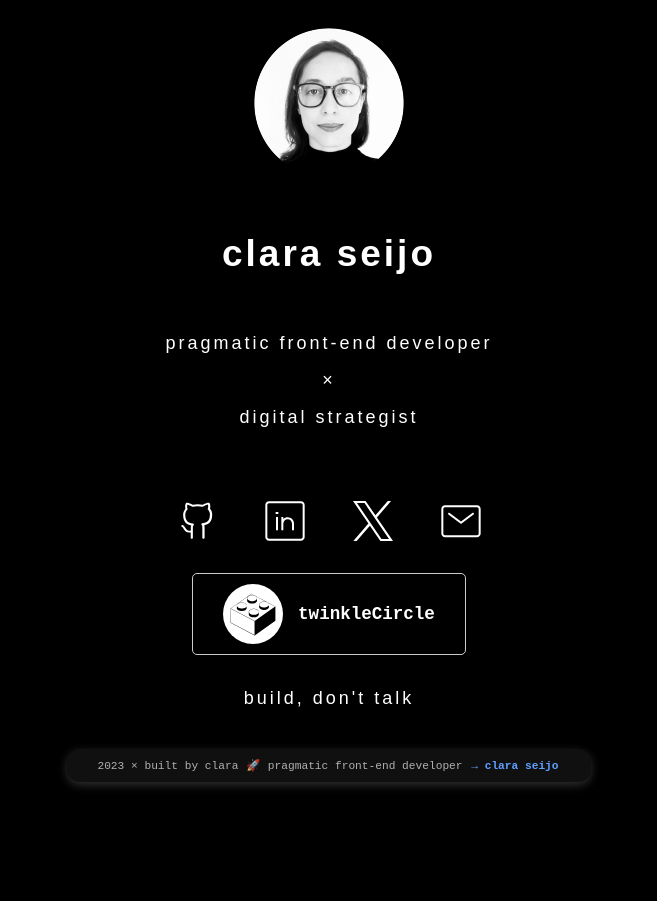
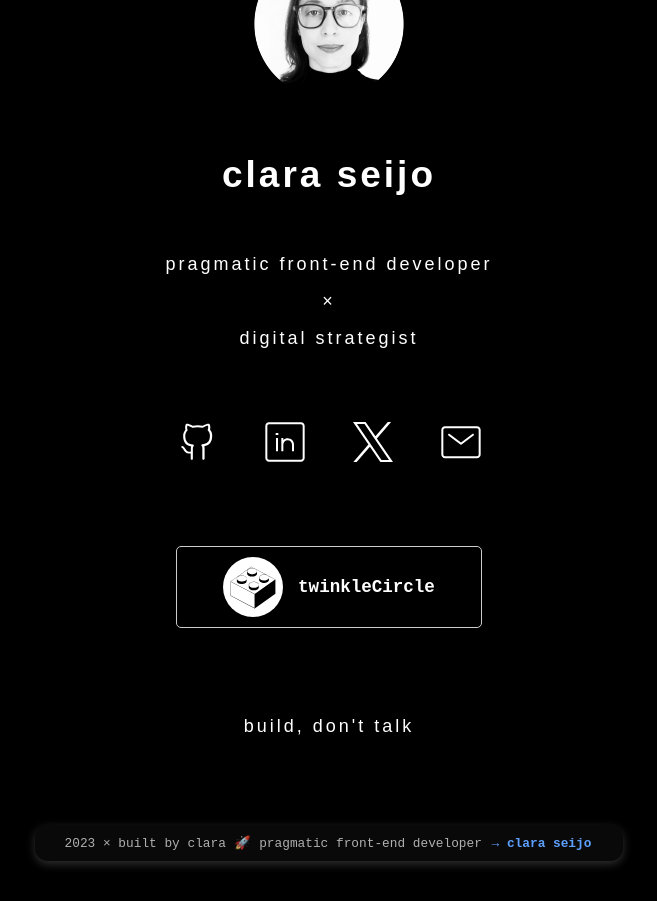
Before and after one commit to clasei/clara, a React (Create React App) app: page / in a window 1280 px wide. Shown: the whole page, without its empty margins (311-968 px from the left). Before the commit the page ends 822 px from the top, so only its background shows below. Built offline with nearby package versions, Linux system fonts and the light colour scheme.

Commit message:
restructure started

```diff
--- a/src/App.css
+++ b/src/App.css
@@ -22,6 +22,7 @@ body {
   justify-content: center;
   flex-wrap: wrap;
   padding: 2rem;
+  gap: 5rem;
 }
 
 a {
--- a/src/components/Footer/Footer.css
+++ b/src/components/Footer/Footer.css
@@ -1,11 +1,10 @@
 #footer {
     font-family: 'Roboto Mono', monospace;
     color: rgba(194, 194, 194, 0.902);
-    font-size: 0.7rem;
-    background-color: rgba(40, 40, 40, 0.4);
+    font-size: 0.8rem;
+    background-color: rgba(40, 40, 40, 0.24);
     box-shadow: 0 3px 10px rgba(95, 95, 95, 0.5);
     padding: 10px 30px;
-    width: 100%;
     width: auto;
     margin: 10px;
     margin-bottom: 40px;
--- a/src/components/ProjectLinks/ProjectLinks.css
+++ b/src/components/ProjectLinks/ProjectLinks.css
@@ -6,7 +6,8 @@
     height: auto;
     max-width: 50%;
     border: 1px solid #ccc;
-    margin: 15px auto;
+
+    margin: 5rem auto;
     gap: 3rem;
     border-radius: 5px;
     transition: all 0.3s;
--- a/src/components/ProjectLinks/ProjectLinks.js
+++ b/src/components/ProjectLinks/ProjectLinks.js
@@ -3,26 +3,14 @@ import './ProjectLinks.css';
 import projectLogo from '../../assets/logos/lego-brick.svg';
 
 const ProjectLinks = ({ project }) => {
-    const [isOpen, setIsOpen] = useState(false);
-
-    const toggleOpen = () => {
-        setIsOpen(!isOpen);
-    }
-
     return (
-        <div className="project-card" onClick={toggleOpen}>
+        <a href="https://clasei.github.io/twinkle-circle/" target="_blank" rel="noopener noreferrer" className="project-card">
             <div className="project-header">
-                <img src={projectLogo} alt="Project logo" className="project-logo"/>
+                <img src={projectLogo} alt="Project logo" className="project-logo" />
                 <h3>twinkleCircle</h3>
             </div>
-            {isOpen && (
-                <div className="project-details">
-                    <p>{project.description}</p>
-                    <a href={project.link} target="_blank" rel="noopener noreferrer">Ver proyecto</a>
-                </div>
-            )}
-        </div>
-    )
+        </a>
+    );
 }
 
 export default ProjectLinks;
--- a/src/components/Quotes/Quotes.css
+++ b/src/components/Quotes/Quotes.css
@@ -5,8 +5,7 @@
     align-items: center;
     height: auto;
     max-width: 50%;
-    margin: 25px auto;
+    margin: 5rem auto;
     height: auto;
     text-align: center;
-    margin-bottom: 2rem;
 }
--- a/src/components/SocialLinks/SocialLinks.js
+++ b/src/components/SocialLinks/SocialLinks.js
@@ -10,10 +10,18 @@ const emailPath = "M3 3.25C1.48122 3.25 0.25 4.48121 0.25 6V24.4C0.25 25.9188 1.
 function SocialLinks() {
     return (
         <div class="social-links">
-            <Icon path={githubPath} fillColor="white" />
-            <Icon path={linkedinPath} fillColor="white" />
-            <Icon path={xPath} fillColor="white" />
-            <Icon path={emailPath} fillColor="white" />
+            <a href="https://github.com/clasei" target="_blank" rel="noopener noreferrer">
+                <Icon path={githubPath} fillColor="white" />
+            </a>
+            <a href="https://linkedin.com/in/claraseijo" target="_blank" rel="noopener noreferrer">
+                <Icon path={linkedinPath} fillColor="white" />
+            </a>
+            <a href="https://twitter.com/claraseijo" target="_blank" rel="noopener noreferrer">
+                <Icon path={xPath} fillColor="white" />
+            </a>
+            <a href="mailto:hola@claraseijo.com">
+                <Icon path={emailPath} fillColor="white" />
+            </a>
         </div>
     );
 }
```
Also changed, not shown: src/components/ProjectLinks/ProjectCard/ProjectCard.js (deleted, +0 -27 lines).
